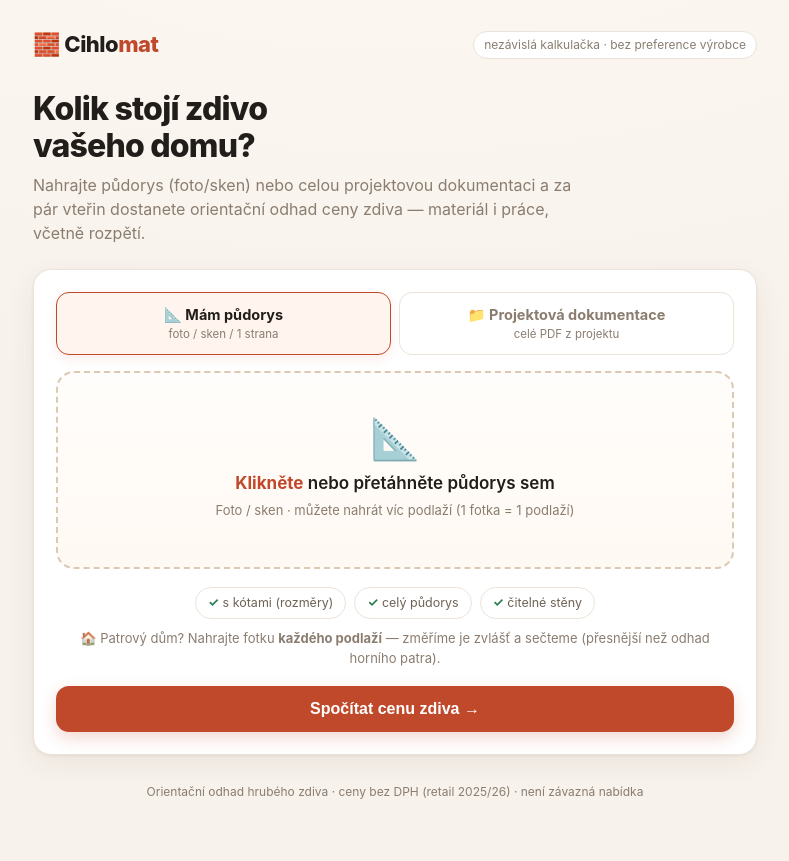
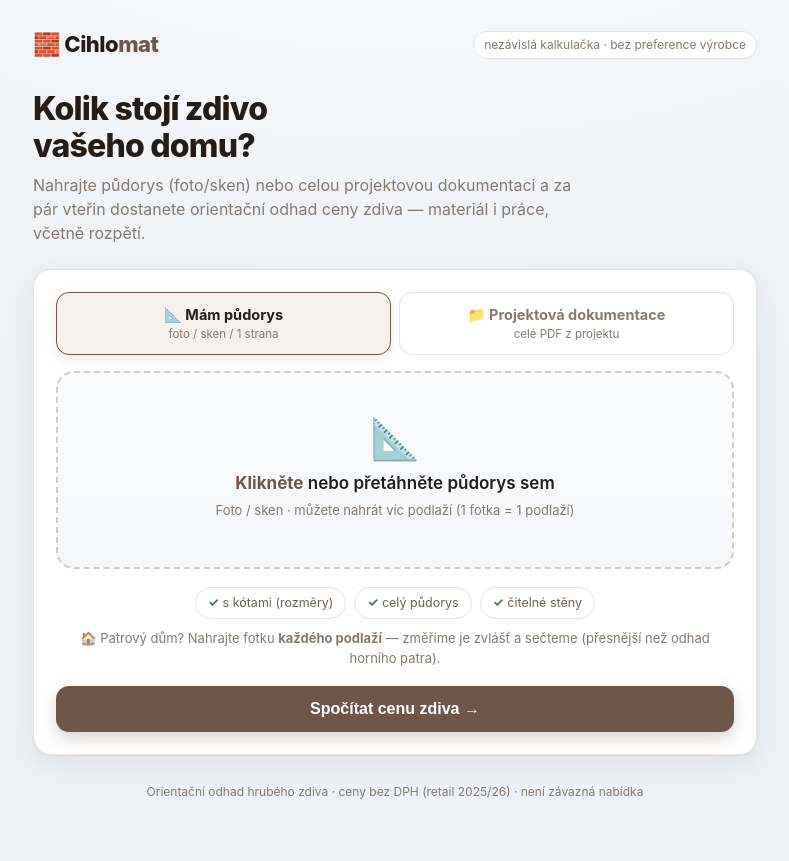
Before and after one commit to dufalarobert-hub/TEST-Pudorys, a Flask app: page / in a window 1280 px wide. Shown: the whole page, without its empty margins (245-1034 px from the left). Run offline with Flask 3, Linux system fonts and the light colour scheme.

Commit message:
Rebrand UI do oficiálnych farieb cihlomat.cz (hnedá/taupe + chladné svetlé pozadie)
Z ad-hoc terracotty (#c0492b) na oficiálnu paletu z cihlomat.cz: primárna hnedá #6e564a
(tlačidlá, akcenty), tmavohnedá #45362e (hero gradient, nadpisy), chladné svetlé pozadie
#eef1f5+biela. Prerobené: :root premenné, hero, tlačidlá, drop zóna, segmentové prepínače,
mode taby, cross-check bar, chips, refuse box. Sémantické farby (green=success, gold=nejisté,
red=nízka conf/error) ponechané. Odstránené mŕtve .claude CSS (po zrušenom kritik bloku).
Overené browser screenshotom (landing + výsledok).

Co-Authored-By: Claude Opus 4.8 (1M context) <noreply@anthropic.com>

```diff
--- a/templates/app.html
+++ b/templates/app.html
@@ -9,14 +9,15 @@
 <script src="https://unpkg.com/@babel/standalone/babel.min.js"></script>
 <style>
   :root{
-    --brick:#c0492b;--brick2:#9c3a20;--ink:#211d1a;--mut:#8a7d70;
-    --cream:#f7f2ec;--paper:#fff;--line:#ece3d8;--green:#2e7d52;--gold:#b8860b;
-    --sh:0 1px 3px rgba(60,40,20,.06),0 8px 28px rgba(80,50,20,.07);
+    /* Oficiálna paleta cihlomat.cz: hnedá/taupe akcent + tmavohnedá + chladné svetlé pozadie */
+    --brick:#6e564a;--brick2:#574339;--ink:#241c17;--mut:#857a70;
+    --cream:#eef1f5;--paper:#fff;--line:#e7e3de;--green:#2e7d52;--gold:#b8860b;
+    --sh:0 1px 3px rgba(50,38,30,.06),0 8px 28px rgba(60,45,35,.07);
   }
   *{box-sizing:border-box}
   html{-webkit-font-smoothing:antialiased}
   body{font-family:-apple-system,BlinkMacSystemFont,"Segoe UI",Roboto,sans-serif;
-    background:radial-gradient(1200px 600px at 50% -200px,#fdf8f2,var(--cream));color:var(--ink);margin:0;line-height:1.5;overflow-x:hidden}
+    background:radial-gradient(1200px 600px at 50% -200px,#f8fafc,var(--cream));color:var(--ink);margin:0;line-height:1.5;overflow-x:hidden}
   .wrap{max-width:760px;margin:0 auto;padding:28px 18px 60px}
   .top{display:flex;align-items:center;gap:10px;margin-bottom:30px}
   .logo{font-size:22px;font-weight:800;letter-spacing:-.5px}
@@ -28,9 +29,9 @@
   h3{margin:0 0 14px;font-size:16px;font-weight:700;letter-spacing:-.2px}
 
   /* drop zone */
-  .drop{display:block;border:2.5px dashed #dcc9b4;border-radius:18px;padding:46px 24px;text-align:center;cursor:pointer;
-    transition:.18s;background:linear-gradient(#fffdfb,#fff9f3)}
-  .drop:hover,.drop.drag{border-color:var(--brick);background:#fff5ee;transform:translateY(-1px)}
+  .drop{display:block;border:2.5px dashed #d3cdc5;border-radius:18px;padding:46px 24px;text-align:center;cursor:pointer;
+    transition:.18s;background:linear-gradient(#fbfcfd,#f5f7fa)}
+  .drop:hover,.drop.drag{border-color:var(--brick);background:#f4f1ef;transform:translateY(-1px)}
   .drop .ic{font-size:40px;line-height:1}
   .drop .t1{font-size:17px;font-weight:600;margin-top:12px}
   .drop .t1 b{color:var(--brick)}
@@ -41,15 +42,15 @@
   .hint{font-size:12.5px;color:#6f6357;background:#fff;border:1px solid var(--line);padding:6px 12px;border-radius:20px}
   .hint b{color:var(--green)}
 
-  .btn{background:var(--brick);color:#fff;border:0;border-radius:13px;padding:14px 22px;font-weight:700;cursor:pointer;font-size:15.5px;transition:.15s;box-shadow:0 6px 16px rgba(192,73,43,.22)}
+  .btn{background:var(--brick);color:#fff;border:0;border-radius:13px;padding:14px 22px;font-weight:700;cursor:pointer;font-size:15.5px;transition:.15s;box-shadow:0 6px 16px rgba(110,86,74,.26)}
   .btn:hover{background:var(--brick2);transform:translateY(-1px)}
   .btn:disabled{opacity:.55;cursor:default;transform:none;box-shadow:none}
   .btn.full{width:100%;margin-top:18px;font-size:16px}
   .btn.ghost{background:#fff;color:var(--brick);border:1.5px solid var(--line);box-shadow:none}
-  .btn.ghost:hover{border-color:var(--brick);background:#fff7f3}
+  .btn.ghost:hover{border-color:var(--brick);background:#f4f2f0}
 
   /* hero result */
-  .hero{background:linear-gradient(135deg,#c0492b,#8f3318);color:#fff;border:0;box-shadow:0 10px 34px rgba(140,50,20,.28);overflow:hidden;position:relative}
+  .hero{background:linear-gradient(135deg,#6e564a,#45362e);color:#fff;border:0;box-shadow:0 10px 34px rgba(60,45,35,.30);overflow:hidden;position:relative}
   .hero::after{content:"";position:absolute;right:-40px;top:-40px;width:180px;height:180px;background:radial-gradient(circle,rgba(255,255,255,.12),transparent 70%)}
   .hero .lab{font-size:13.5px;opacity:.9;display:flex;align-items:center;gap:8px;flex-wrap:wrap}
   .hero .big{font-size:42px;font-weight:800;letter-spacing:-1.2px;margin:8px 0 2px}
@@ -61,8 +62,8 @@
   /* tier segmented */
   .seg{display:grid;grid-template-columns:1fr 1fr 1fr;gap:8px;margin-top:4px}
   .seg button{background:#fff;border:1.5px solid var(--line);border-radius:13px;padding:12px 10px;cursor:pointer;text-align:center;transition:.15s;font-family:inherit}
-  .seg button:hover{border-color:#dcc9b4}
-  .seg button.on{border-color:var(--brick);background:#fff5ee;box-shadow:0 4px 12px rgba(192,73,43,.12)}
+  .seg button:hover{border-color:#d3cdc5}
+  .seg button.on{border-color:var(--brick);background:#f4f1ef;box-shadow:0 4px 12px rgba(110,86,74,.14)}
   .seg .nm{font-weight:700;font-size:14px}
   .seg .ds{font-size:11.5px;color:var(--mut);margin-top:3px;line-height:1.3}
 
@@ -70,14 +71,14 @@
   th,td{padding:10px 6px;text-align:left;border-bottom:1px solid var(--line)}
   td.n,th.n{text-align:right;white-space:nowrap}
   th{font-size:12px;text-transform:uppercase;letter-spacing:.4px;color:var(--mut);font-weight:600}
-  tfoot td{font-weight:700;border-top:2px solid #e0d5c7;border-bottom:0;padding-top:12px}
+  tfoot td{font-weight:700;border-top:2px solid #e3ddd6;border-bottom:0;padding-top:12px}
   .muted{color:var(--mut);font-size:13px}
 
   /* cross-check bar */
   .cc{background:linear-gradient(#f4faf6,#fff);border:1px solid #d3e8da}
   .ccbig{font-size:26px;font-weight:800;letter-spacing:-.6px;margin:2px 0 2px}
   .bar{height:13px;background:#e9efe9;border-radius:8px;overflow:hidden;margin:14px 0 6px;display:flex}
-  .bar>i{display:block;height:100%;background:linear-gradient(90deg,#c0492b,#9c3a20)}
+  .bar>i{display:block;height:100%;background:linear-gradient(90deg,#6e564a,#45362e)}
   .barleg{display:flex;justify-content:space-between;font-size:12px;color:var(--mut)}
 
   .grid{display:grid;grid-template-columns:repeat(auto-fit,minmax(150px,1fr));gap:13px}
@@ -86,12 +87,11 @@
   .grid input:focus,.grid select:focus{outline:0;border-color:var(--brick)}
   .conf{height:8px;background:#eee;border-radius:6px;overflow:hidden;margin-top:7px}
   .conf>i{display:block;height:100%;border-radius:6px;transition:width .4s}
-  .chips span{display:inline-block;background:#f3ece2;border-radius:16px;padding:5px 11px;font-size:12px;margin:4px 5px 0 0;color:#6f6357}
+  .chips span{display:inline-block;background:#eeebe7;border-radius:16px;padding:5px 11px;font-size:12px;margin:4px 5px 0 0;color:#6b6258}
   .warn{background:#fff8ec;border:1px solid #f0deb6;color:#7a5a14;border-radius:13px;padding:14px 16px;margin-top:16px;font-size:13.5px}
   .err{background:#fdecec;border:1px solid #f3b3b3;color:#9a2424;border-radius:13px;padding:15px 16px;margin-top:14px;font-size:14px}
-  .refuse{background:#fff6f3;border:1.5px solid #f0c9bb;color:#8a3a1f;border-radius:16px;padding:22px;margin-top:16px;text-align:center}
+  .refuse{background:#f6f3f1;border:1.5px solid #ded5cd;color:#574339;border-radius:16px;padding:22px;margin-top:16px;text-align:center}
   .refuse .ic{font-size:34px}.refuse h4{margin:8px 0 6px;font-size:17px;color:var(--brick)}
-  .claude{background:linear-gradient(#f6f3fc,#fff);border:1px solid #ddd2f0}
   .badge{display:inline-block;font-size:11px;font-weight:700;padding:3px 9px;border-radius:10px;margin-left:6px}
   .badge.on{background:#e3f6ea;color:#1f7a44}.badge.off{background:#f1e6e6;color:#9a4a3a}
   .spin{display:inline-block;width:16px;height:16px;border:3px solid #fff6;border-top-color:#fff;border-radius:50%;animation:s .8s linear infinite;vertical-align:-3px;margin-right:8px}
@@ -99,8 +99,8 @@
   .foot{text-align:center;color:var(--mut);font-size:12px;margin-top:28px}
   .modes{display:flex;gap:8px;margin-bottom:16px}
   .modes button{flex:1;background:#fff;border:1.5px solid var(--line);border-radius:13px;padding:13px 10px;cursor:pointer;font-family:inherit;font-size:14.5px;font-weight:700;color:var(--mut);transition:.15s;text-align:center}
-  .modes button:hover{border-color:#dcc9b4}
-  .modes button.on{border-color:var(--brick);background:#fff5ee;color:var(--ink);box-shadow:0 4px 12px rgba(192,73,43,.1)}
+  .modes button:hover{border-color:#d3cdc5}
+  .modes button.on{border-color:var(--brick);background:#f4f1ef;color:var(--ink);box-shadow:0 4px 12px rgba(110,86,74,.12)}
   .modes button small{display:block;font-weight:400;font-size:11.5px;color:var(--mut);margin-top:3px}
   @media(max-width:560px){
     .modes button{font-size:13px;padding:11px 8px}
```
